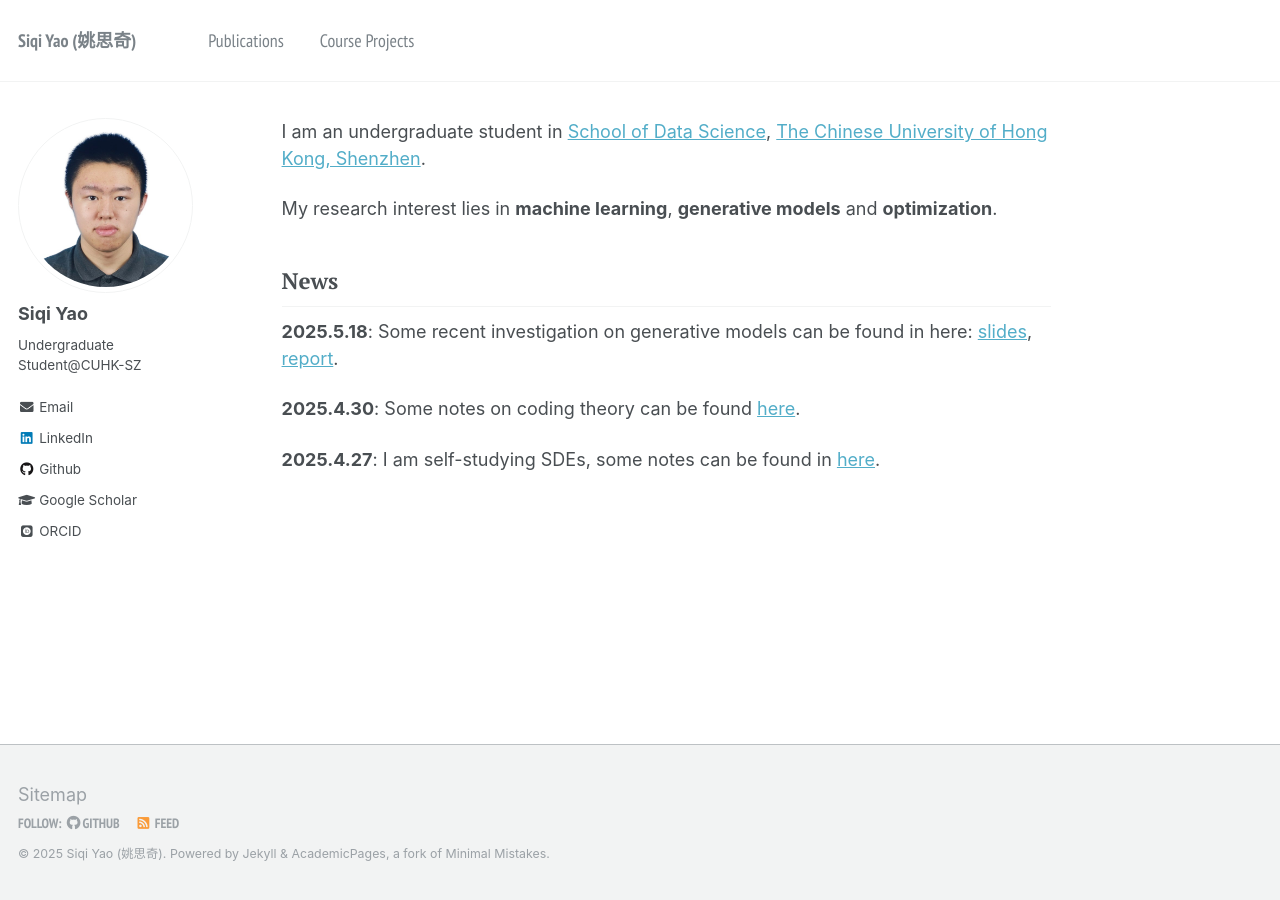
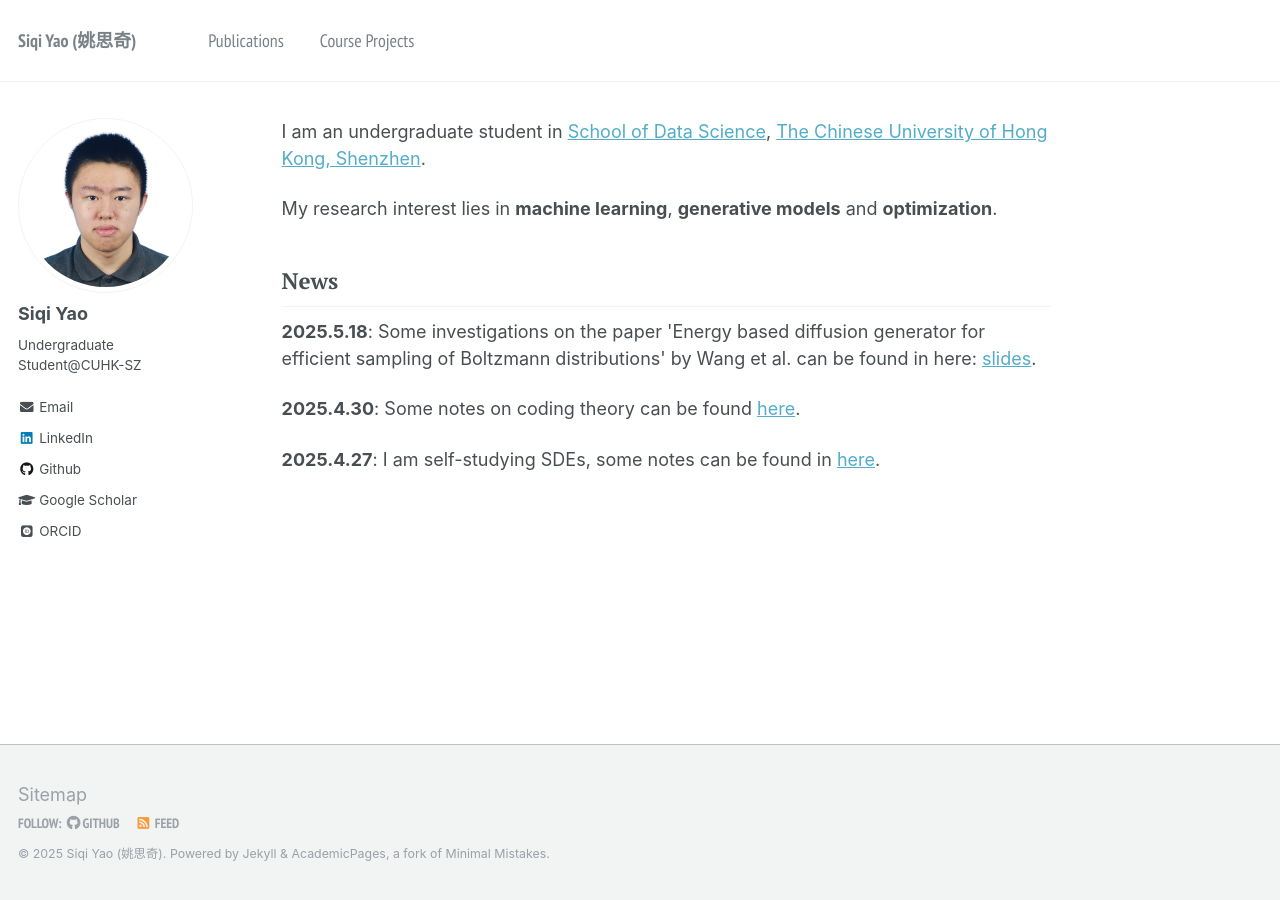
Before and after one commit to YaoSiqi2003/YaoSiqi2003.github.io, a Jekyll site: the page built from _pages/about.md, in a window 1280 px wide. Built offline with Jekyll 4.4.1, drawn with Linux system fonts in a browser that asks for light colours; some web fonts are replaced.

Commit message:
Add files

```diff
--- a/_pages/about.md
+++ b/_pages/about.md
@@ -13,7 +13,7 @@ redirect_from:
 <p>My research interest lies in <strong>machine learning</strong>, <strong>generative models</strong> and <strong>optimization</strong>.</p>
 
 ## News
-<p><strong>2025.5.18</strong>: Some recent investigation on generative models can be found in here: <a href="https://github.com/YaoSiqi2003">slides</a>, <a href="https://github.com/YaoSiqi2003">report</a>.</p>
+<p><strong>2025.5.18</strong>: Some investigations on the paper 'Energy based diffusion generator for efficient sampling of Boltzmann distributions' by Wang et al. can be found in here: <a href="/files/energy_based_diffusion.pdf">slides</a>.</p>
 
 
 <p><strong>2025.4.30</strong>: Some notes on coding theory can be found <a href="https://github.com/YaoSiqi2003/Notes-on-coding-theory">here</a>.</p>
```
Also changed, not shown: 1 other file.
